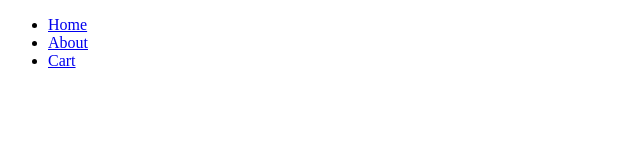
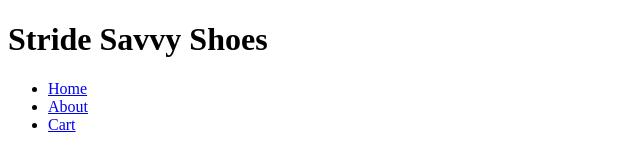
Before and after one commit to brajgon1/ProjectOne, a plain HTML site: page client/about.html in a window 1280 px wide. Shown: the whole page, without its empty margins (0-640 px from the left). Drawn offline with Linux system fonts and the light colour scheme.

Commit message:
more nav stuff

```diff
--- a/client/about.html
+++ b/client/about.html
@@ -7,6 +7,8 @@
     <title>Document</title>
 </head>
 <body>
+    <header id="header">
+        <h1 id="titlePage">Stride Savvy Shoes</h1>
         <nav>
          <ul>
            <li class="nav"><a href="./home.html">Home</a></li>
@@ -14,5 +16,6 @@
            <li class="nav"><a href="./cart.html">Cart</a></li>
          </ul>
        </nav>
+       </header>
 </body>
 </html>
```
Also changed, not shown: client/cart.html (+3 -0 lines). Lines whose indentation alone changed are shown as unchanged.
